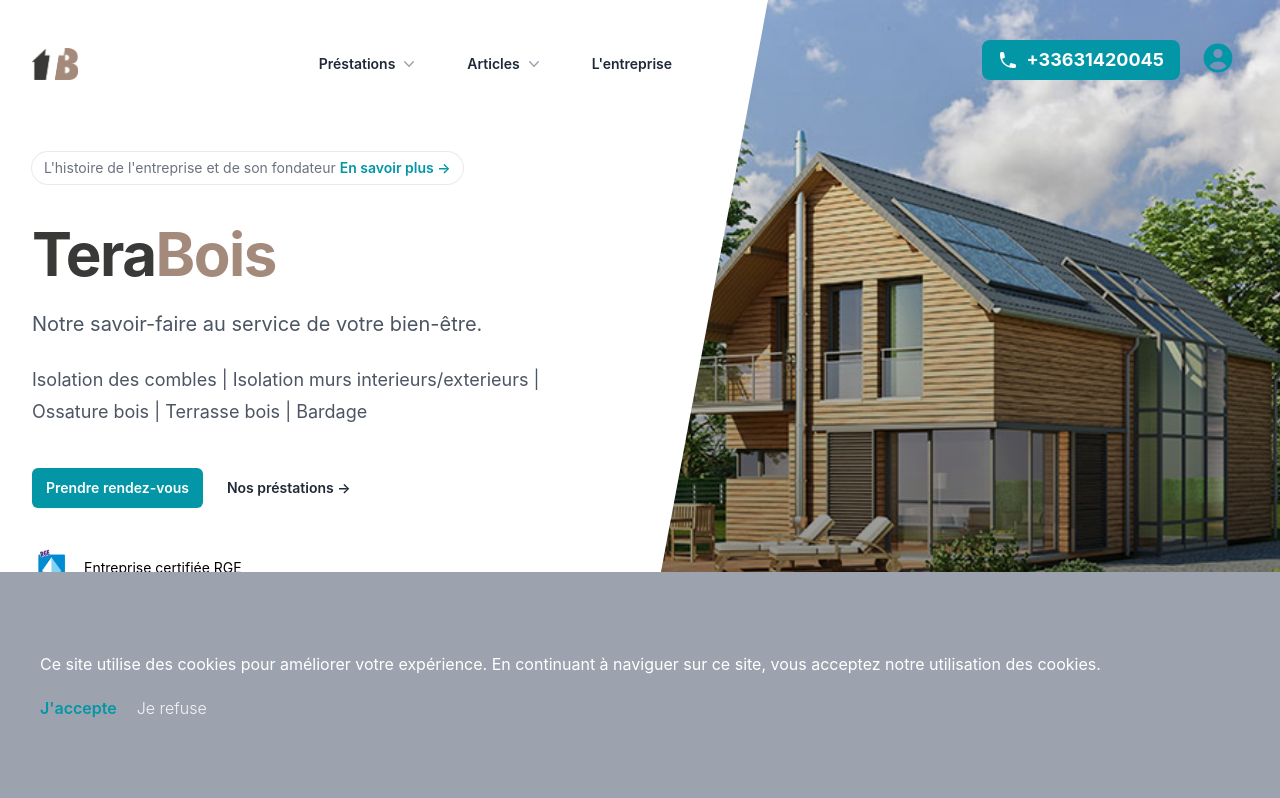
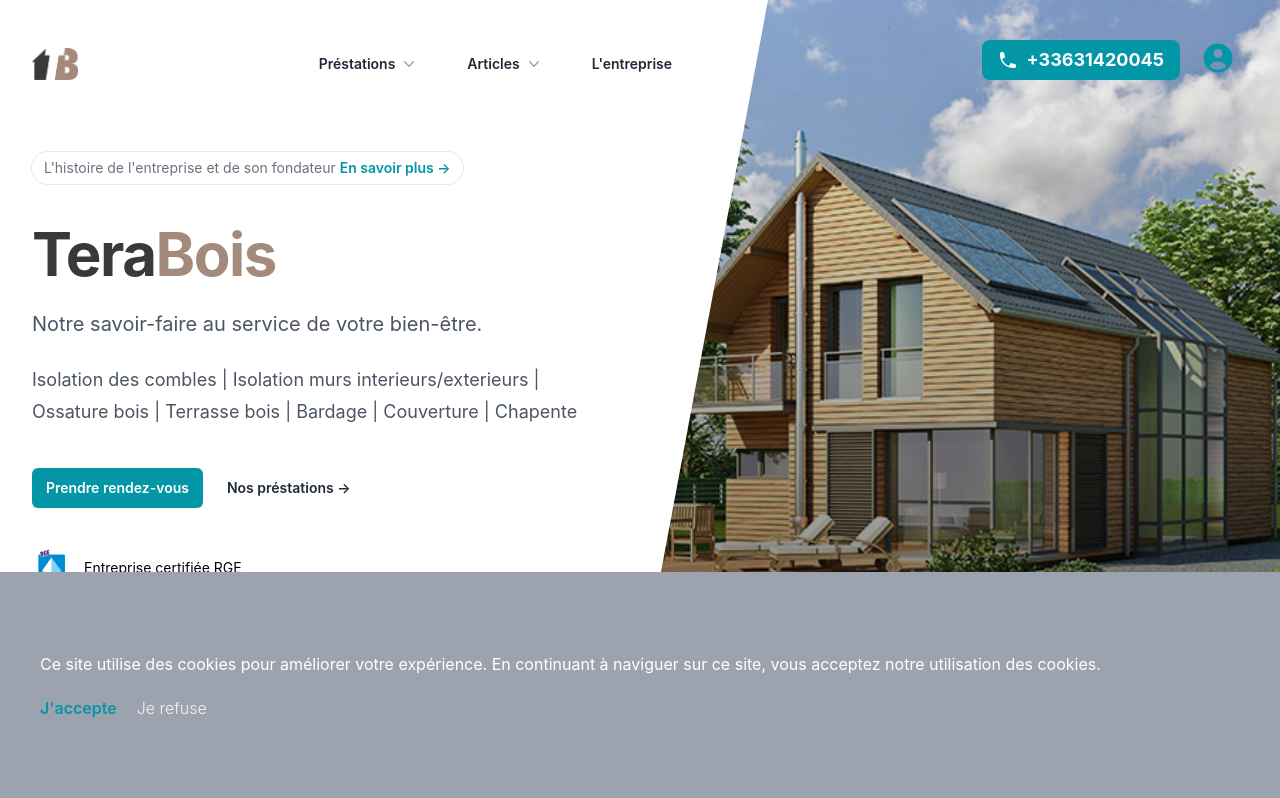
Before and after one commit to magicniclus/terabois, a Next.js app: page / in a window 1280 px wide. Shown: the top 798 px of the page. Built offline with nearby package versions, Linux system fonts and the light colour scheme; grey boxes are pictures that could not be loaded.

Commit message:
Update Hero.js

```diff
--- a/components/organisms/hero/Hero.js
+++ b/components/organisms/hero/Hero.js
@@ -70,7 +70,8 @@ const Hero = () => {
                 </h2>
                 <p className="mt-6 text-lg leading-8 text-gray-600">
                   Isolation des combles | Isolation murs interieurs/exterieurs |
-                  Ossature bois | Terrasse bois | Bardage
+                  Ossature bois | Terrasse bois | Bardage | Couverture |
+                  Chapente
                 </p>
                 <div className="mt-10 flex items-center gap-x-6">
                   <a
```
